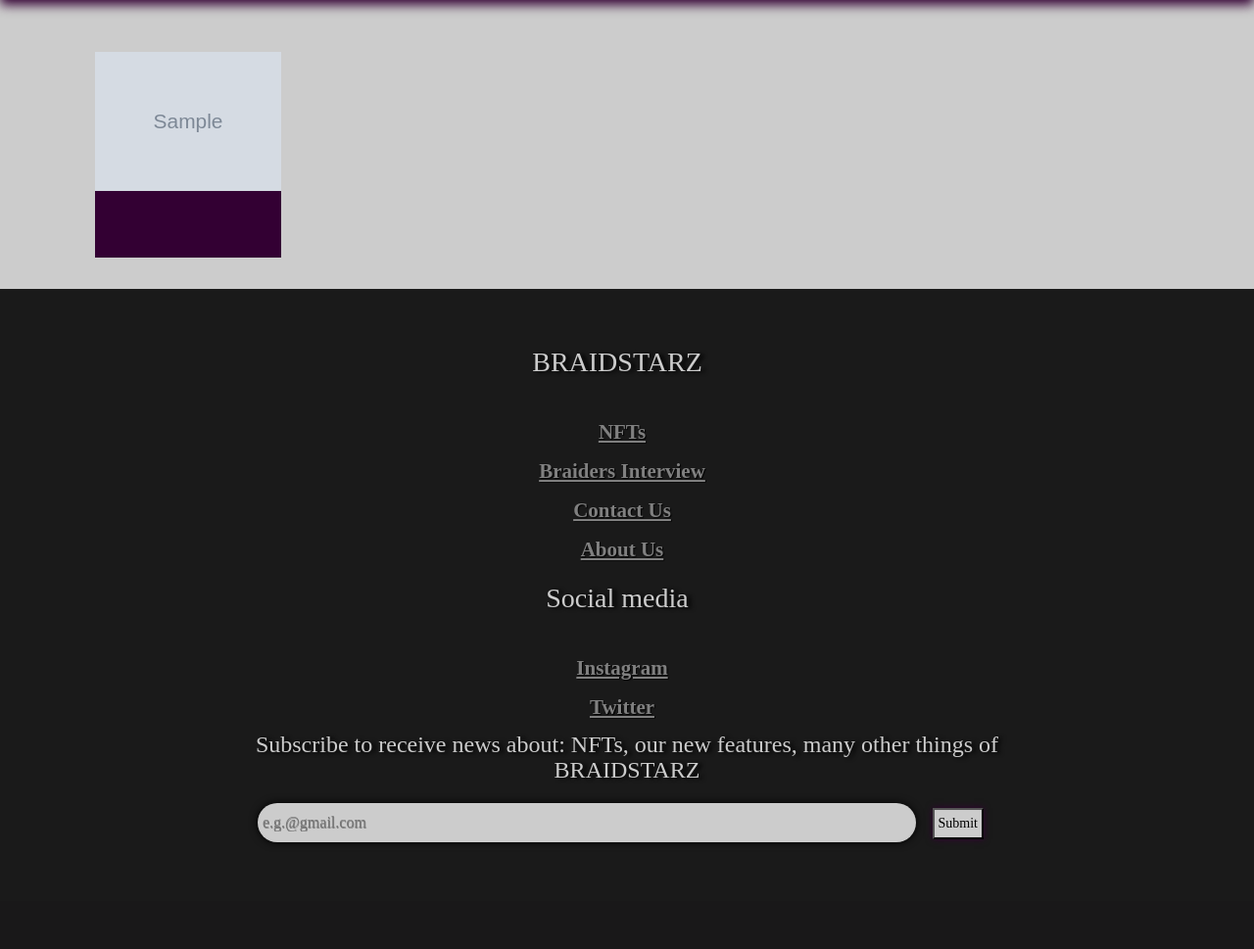
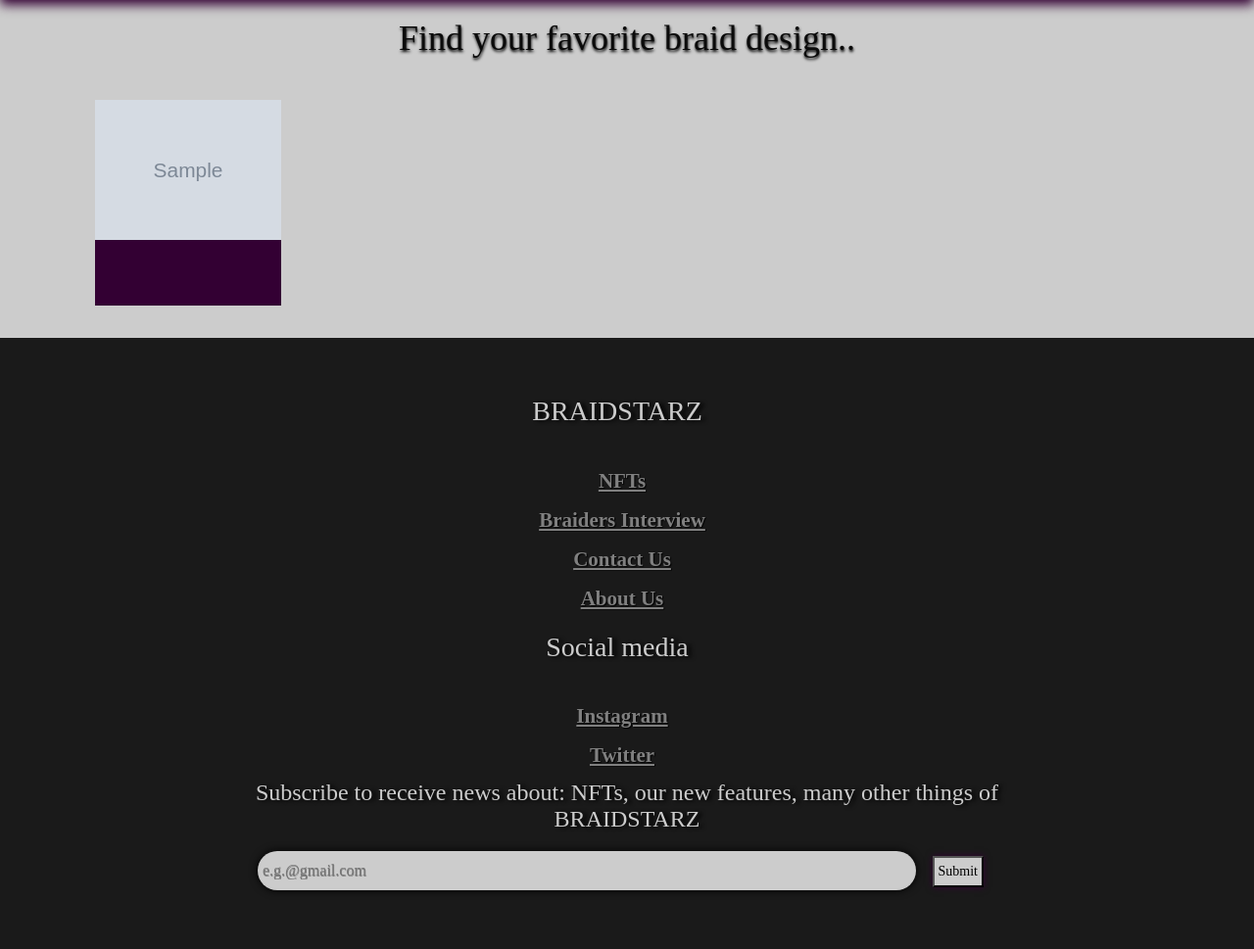
Before and after one commit to yazdan-hka/barber-house, a Python web app: template BRAIDSTARZ/templates/collection.html in a window 1280 px wide. Shown: the part 52-1021 px from the top of the page at 98% size. Before the commit the page ends 912 px from the top, so only its background shows below. Run offline with Jinja, Linux system fonts and the light colour scheme; the template is opened without the code that fills it: most values are stand-ins (such as "Sample title", 1, 10 or a date in 2020); grey boxes marked "Sample" are stand-in pictures; form fields are guessed from the names that the template uses; some libraries are stand-ins or nearby versions; some web fonts are replaced.

Commit message:
header is added

```diff
--- a/BRAIDSTARZ/templates/collection.html
+++ b/BRAIDSTARZ/templates/collection.html
@@ -125,8 +125,9 @@
     </div>
   </div>
 </center> -->
-
-
+<center>
+<h1 class='content-text-black'>Find your favorite braid design..</h1>
+</center>
   <div class="container">
     {% for i in images %}
       <div class="box">
```
